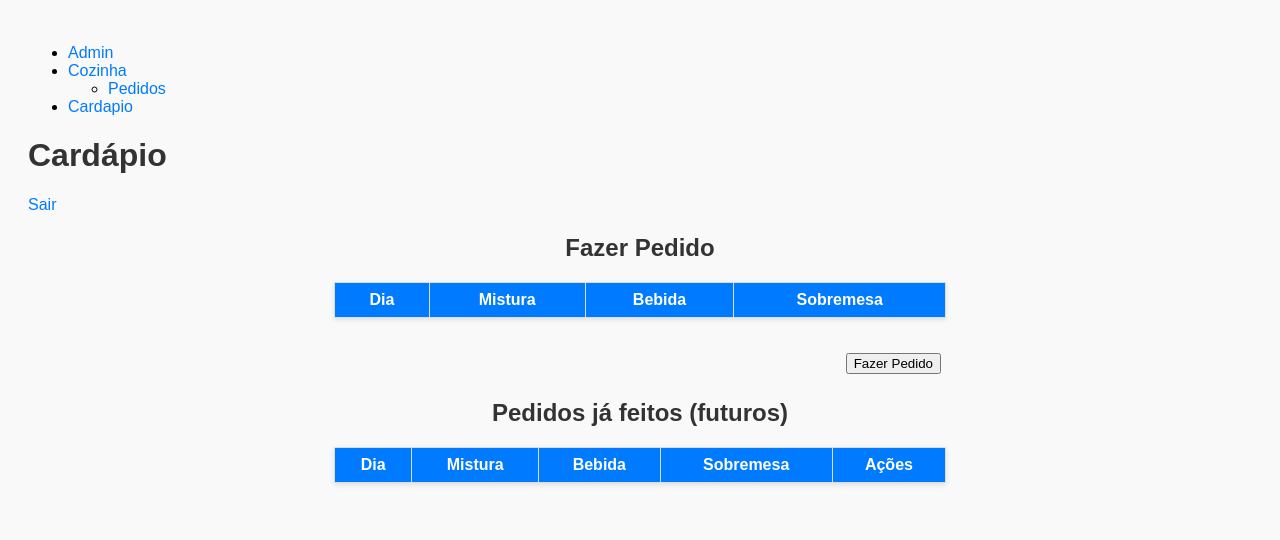
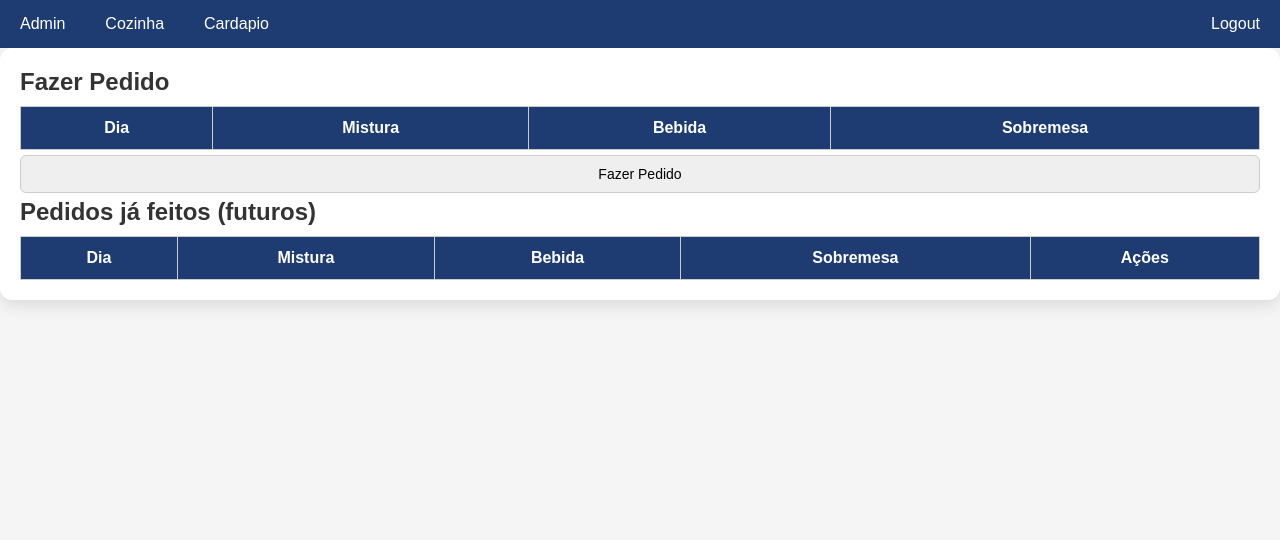
Before and after one commit to wsvantier/pi-02-2025, a Flask app: page /cardapio/ in a window 1280 px wide. Shown: the top 540 px of the page. Run offline with Flask 3, Linux system fonts and the light colour scheme; a user stored in the database is signed in; data that the repository does not hold is empty.

Commit message:
Criado css

```diff
--- a/static/css/cardapio.css
+++ /dev/null
@@ -1,89 +0,0 @@
-/* ===== Geral ===== */
-body {
-    font-family: Arial, sans-serif;
-    padding: 20px;
-    background: #f9f9f9;
-}
-
-h1, h2 {
-    color: #333;
-}
-
-a {
-    color: #007BFF;
-    text-decoration: none;
-}
-
-a:hover {
-    text-decoration: underline;
-}
-
-/* ===== Tabelas ===== */
-table {
-    width: 100%;
-    border-collapse: collapse;
-    margin-bottom: 30px;
-    background: #fff;
-    box-shadow: 0 2px 5px rgba(0,0,0,0.1);
-}
-
-table th, table td {
-    border: 1px solid #ddd;
-    padding: 8px 12px;
-    text-align: center;
-}
-
-table th {
-    background-color: #007BFF;
-    color: #fff;
-}
-
-table tr:nth-child(even) {
-    background-color: #f2f2f2;
-}
-
-table tr:hover {
-    background-color: #e6f0ff;
-}
-
-/* ===== Botões ===== */
-button {
-    padding: 5px 10px;
-    margin: 2px;
-    border: none;
-    background-color: #007BFF;
-    color: #fff;
-    cursor: pointer;
-    border-radius: 4px;
-    transition: 0.2s;
-}
-
-button:hover {
-    background-color: #0056b3;
-}
-
-/* ===== Botão excluir ===== */
-button.delete-btn {
-    background-color: #dc3545;
-}
-
-button.delete-btn:hover {
-    background-color: #a71d2a;
-}
-
-/* ===== Selects ===== */
-select:disabled {
-    background-color: #e9ecef;
-    cursor: not-allowed;
-}
-
-select {
-    padding: 5px;
-    border-radius: 4px;
-}
-
-/* ===== Destaque para edição ===== */
-.linha-edicao {
-    background-color: #fff3cd !important; /* amarelo claro */
-    transition: background-color 0.3s;
-}
--- /dev/null
+++ b/static/css/style.css
@@ -0,0 +1,167 @@
+/* ===== Reset básico ===== */
+* {
+    box-sizing: border-box;
+    margin: 0;
+    padding: 0;
+    font-family: Arial, sans-serif;
+}
+
+/* ===== Body ===== */
+body {
+    background: #f5f5f5;
+    color: #333;
+}
+
+/* ===== Navegação ===== */
+nav {
+    background-color: #1e3c72;
+}
+
+nav ul {
+    display: flex;
+    list-style: none;
+    margin: 0;
+    padding: 0;
+}
+
+nav ul li {
+    position: relative;
+}
+
+nav ul li a {
+    display: block;
+    padding: 15px 20px;
+    color: #fff;
+    text-decoration: none;
+    border-radius: 5px;
+    transition: background 0.3s;
+}
+
+nav ul li a:hover {
+    background-color: #2a5298;
+}
+
+/* Logout à direita */
+nav ul li#sair {
+    margin-left: auto;
+}
+
+/* Submenu */
+nav ul li ul {
+    display: none;
+    position: absolute;
+    top: 100%;
+    left: 0;
+    background: #2a5298;
+    list-style: none;
+    min-width: 150px;
+    border-radius: 6px;
+    overflow: hidden;
+    z-index: 1000;
+}
+
+nav ul li ul li a {
+    padding: 10px 15px;
+}
+
+nav ul li:hover ul {
+    display: block;
+}
+
+/* ===== Container Flex ===== */
+div.container {
+    display: flex;
+    flex-wrap: wrap;
+    gap: 20px;
+    max-width: 1200px;
+    margin: 20px auto;
+    padding: 0 10px;
+}
+
+/* ===== Formulários ===== */
+div#cadUser, div#addDia, div#pedido, div#listOpc {
+    background: #fff;
+    padding: 20px;
+    border-radius: 12px;
+    box-shadow: 0 6px 15px rgba(0,0,0,0.1);
+}
+
+div#cadUser {
+    flex: 1 1 30%;
+    text-align: left;
+}
+
+div#addDia, div#pedido {
+    flex: 1 1 50%;
+}
+
+div#listUser {
+    flex: 1 1 70%;
+}
+
+input, select, button {
+    margin: 5px 0;
+    padding: 10px;
+    border-radius: 6px;
+    border: 1px solid #ccc;
+    font-size: 14px;
+    width: 100%;
+}
+
+input:focus, select:focus {
+    border-color: #1e3c72;
+    outline: none;
+}
+
+button {
+    background-color: #1e3c72;
+    color: #fff;
+    border: none;
+    cursor: pointer;
+    transition: background 0.3s;
+}
+
+button:hover {
+    background-color: #2a5298;
+}
+
+/* ===== Tabelas ===== */
+table {
+    width: 100%;
+    border-collapse: collapse;
+    margin-top: 10px;
+}
+
+th, td {
+    padding: 12px;
+    text-align: center;
+    border: 1px solid #ccc;
+}
+
+th {
+    background-color: #1e3c72;
+    color: #fff;
+}
+
+tr:nth-child(even) {
+    background-color: #f2f2f2;
+}
+
+/* ===== Ajustes específicos ===== */
+div#pedido form, div#listUser {
+    text-align: left;
+}
+
+div#listUser h3 {
+    display: flex;
+    justify-content: space-between;
+    align-items: center;
+    margin-bottom: 10px;
+}
+
+/* ===== Responsividade ===== */
+@media (max-width: 900px) {
+    div.container {
+        flex-direction: column;
+    }
+}
--- a/static/js/cardapio.js
+++ b/static/js/cardapio.js
@@ -19,6 +19,7 @@ document.addEventListener("DOMContentLoaded", () => {
             const hoje = new Date();
             const hojeSemHora = new Date(hoje.getFullYear(), hoje.getMonth(), hoje.getDate());
 
+            // monta tabela do cardápio
             cardapios.forEach(c => {
                 const linha = document.createElement("tr");
                 const dataStr = c.data;
@@ -34,12 +35,18 @@ document.addEventListener("DOMContentLoaded", () => {
                 c.opcoes.forEach(o => {
                     let selected = "";
                     if (pedidosUsuario[dataStr] && pedidosUsuario[dataStr][o.categoria] &&
-                        pedidosUsuario[dataStr][o.categoria].id == o.id) selected = "selected";
+                        pedidosUsuario[dataStr][o.categoria].id == o.id) {
+                        selected = "selected";
+                    }
 
                     if(o.categoria === "mistura") misturas += `<option value="${o.id}" ${selected}>${o.descricao}</option>`;
                     if(o.categoria === "bebida") bebidas += `<option value="${o.id}" ${selected}>${o.descricao}</option>`;
                     if(o.categoria === "sobremesa") sobremesas += `<option value="${o.id}" ${selected}>${o.descricao}</option>`;
                 });
+
+                misturas += "</select>";
+                bebidas += "</select>";
+                sobremesas += "</select>";
 
                 linha.innerHTML = `
                     <td>${dataStr}</td>
@@ -49,18 +56,24 @@ document.addEventListener("DOMContentLoaded", () => {
                 `;
 
                 const diffDias = (dataCardapio - hojeSemHora) / (1000*60*60*24);
-                if(diffDias < 1) linha.querySelectorAll("select").forEach(sel => sel.disabled = true);
+
+                // regra de bloqueio/liberação
+                linha.querySelectorAll("select").forEach(sel => sel.disabled = true);
+
+                if (diffDias >= 1 && !pedidosUsuario[dataStr]) {
+                    linha.querySelectorAll("select").forEach(sel => sel.disabled = false);
+                }
 
                 tabelaCardapio.appendChild(linha);
             });
 
-            // Pedidos já feitos
+            // monta tabela de pedidos já feitos
             for(let dataStr in pedidosUsuario) {
                 const p = pedidosUsuario[dataStr];
                 const [dia, mes, ano] = dataStr.split("/");
                 const dataCardapio = new Date(ano, mes-1, dia);
                 const diffDias = (dataCardapio - hojeSemHora)/(1000*60*60*24);
-                if(diffDias < 1) continue;
+                if(diffDias < 1) continue; // ignora pedidos passados
 
                 const linha = document.createElement("tr");
                 const mistura = p.mistura ? p.mistura.descricao : "";
@@ -87,9 +100,23 @@ document.addEventListener("DOMContentLoaded", () => {
         }
     }
 
+    // libera edição de um pedido já feito
     window.liberarEdicao = function(dataStr, idMistura, idBebida, idSobremesa) {
         const linha = document.getElementById(`linha_${dataStr.replace(/\//g,'_')}`);
         if(!linha) return;
+
+        const hoje = new Date();
+        const hojeSemHora = new Date(hoje.getFullYear(), hoje.getMonth(), hoje.getDate());
+        const [dia, mes, ano] = dataStr.split("/");
+        const dataCardapio = new Date(ano, mes-1, dia);
+
+        const diffDias = (dataCardapio - hojeSemHora) / (1000*60*60*24);
+
+        if (diffDias < 1) {
+            alert("Não é possível alterar pedidos de datas passadas.");
+            return;
+        }
+
         linha.scrollIntoView({behavior:"smooth", block:"center"});
         linha.querySelectorAll("select").forEach(sel => {
             sel.disabled = false;
@@ -99,11 +126,11 @@ document.addEventListener("DOMContentLoaded", () => {
         });
     }
 
+    // excluir pedido
     window.excluirPedido = async function(dataStr) {
         if(!confirm(`Deseja realmente excluir o pedido do dia ${dataStr}?`)) return;
 
         try {
-        // Encode para evitar problemas com "/"
             const resp = await fetch(`/cardapio/excluir_pedido/${encodeURIComponent(dataStr)}`, {
                 method: "DELETE"
             });
@@ -121,7 +148,7 @@ document.addEventListener("DOMContentLoaded", () => {
         }
     }
 
-
+    // submit do form
     form.addEventListener("submit", async e => {
         e.preventDefault();
         const selects = form.querySelectorAll("select");
--- a/static/style.css
+++ /dev/null
@@ -1,63 +0,0 @@
-div.container{
-    display: flex;
-}
-
-div#addDia{
-    width: 50%;
-}
-
-div#cadUser{
-    width: 30%;
-    text-align: right;
-    margin: auto;
-}
-
-input{
-    margin: 5px;
-}
-
-div#listUser{
-    width: 70%;
-    text-align: center;
-
-}
-
- div#listOpc{
-    width: 50%;
-
- }
-
-table{
-    margin: auto;
-    text-align: center;
-    border: 1px solid gray;
-    border-collapse: collapse;
-    margin-top: 10px;
-}
-
-
-th,td{
-    padding: 10px;
-    text-align: center;
-    border: 1px solid gray;
-
-}
-
-div#pedido{
-
-    text-align: center;
-    margin: auto;
-    width: 50%;
-}
-
-div#pedido form{
-
-    text-align: right;
-    margin: auto;
-
-}
-
-div#pedido table{
-
-    width: 100%;
-}
--- a/templates/admin.html
+++ b/templates/admin.html
@@ -4,9 +4,7 @@
 
 {% block corpo %}
 
-Administração <br>
 
-<a href="{{url_for('auth.logout')}}"> Sair </a>
 <div class="container">
 
 
@@ -30,7 +28,7 @@ Administração <br>
     <div id="listUser">
         <h3>
             Usuários Cadastrados
-            <button type="button" onclick="listarUsuarios()">Carregar dados</button>
+           <!--  <button type="button" onclick="listarUsuarios()">Carregar dados</button> -->
         </h3>
         <table>
             <thead>
--- a/templates/base.html
+++ b/templates/base.html
@@ -5,7 +5,7 @@
     <meta charset="UTF-8">
     <meta name="viewport" content="width=device-width, initial-scale=1.0">
     <title>{% block titulo %} {% endblock %}</title>
-    <link rel="stylesheet" href="{{url_for('static', filename = 'style.css')}}">
+    <link rel="stylesheet" href="{{url_for('static', filename = 'css/style.css')}}">
 </head>
 
 <body>
@@ -13,26 +13,25 @@
         <ul>
             {% if current_user.tipo == 'admin' %}
             <li> <a href="{{url_for('admin.admin_home')}}"> Admin </a></li>
-            <li> <a href="{{url_for('cozinha.cozinha_home')}}"> Cozinha </a>
+            <li class='drop'> <a href="{{url_for('cozinha.cozinha_home')}}"> Cozinha </a>
+
+                <ul class="drop-cont">
+                    <li><a href="{{url_for('cozinha.pedidos')}}">Pedidos</a></li>
+                </ul>
+
+            </li>
+            {% elif current_user.tipo == 'cozinha' %}
+            <li class='drop'> <a href="{{url_for('cozinha.cozinha_home')}}"> Cozinha </a>
 
                 <ul>
                     <li><a href="{{url_for('cozinha.pedidos')}}">Pedidos</a></li>
                 </ul>
 
             </li>
+            {% endif %}
+
             <li> <a href="{{url_for('cardapio.cardapio_home')}}"> Cardapio </a></li>
-            {% elif current_user.tipo == 'cozinha' %}
-            <li> <a href="{{url_for('cozinha.cozinha_home')}}"> Cozinha </a>
-
-                <ul>
-                    <li><a href="{{url_for('cozinha.pedidos')}}">Pedidos</a></li>
-                </ul>
-
-            </li>
-            <li> <a href="{{url_for('cardapio.cardapio_home')}}"> Cardapio </a></li>
-            {% else %}
-            <li> <a href="{{url_for('cardapio.cardapio_home')}}"> Cardapio </a></li>
-            {% endif %}
+            <li id="sair"> <a href="{{url_for('auth.logout')}}"> Logout </a></li>
 
         </ul>
     </nav>
@@ -40,7 +39,7 @@
 
     {% endblock %}
 
-    <script src="{{url_for('static', filename = 'script.js')}}"></script>
+    <script src="{{url_for('static', filename = 'js/script.js')}}"></script>
 </body>
 
 </html>
--- a/templates/cardapio.html
+++ b/templates/cardapio.html
@@ -5,8 +5,6 @@
 {% block corpo %}
 <link rel="stylesheet" href="{{ url_for('static', filename='css/cardapio.css') }}">
 
-<h1>Cardápio</h1>
-<a href="{{ url_for('auth.logout') }}">Sair</a>
 
 <div id="pedido">
     <h2>Fazer Pedido</h2>
--- a/templates/cozinha.html
+++ b/templates/cozinha.html
@@ -3,10 +3,6 @@
 {% block titulo %} Cozinha {% endblock %}
 
 {% block corpo %}
-
-Cozinha <br>
-
-<a href="{{url_for('auth.logout')}}"> Sair </a>
 
 <div class="container">
 
--- a/templates/pedidos.html
+++ b/templates/pedidos.html
@@ -33,5 +33,4 @@
 </table>
 
 <script src="{{ url_for('static', filename='js/pedidos.js') }}"></script>
-<link rel="stylesheet" href="{{ url_for('static', filename='css/cozinha.css') }}">
 {% endblock %}
```
Also changed, not shown: static/css/cozinha.css (deleted, +0 -78 lines), templates/login.html (+96 -7 lines), static/js/script.js (renamed from static/script.js). Lines whose indentation alone changed are shown as unchanged.
